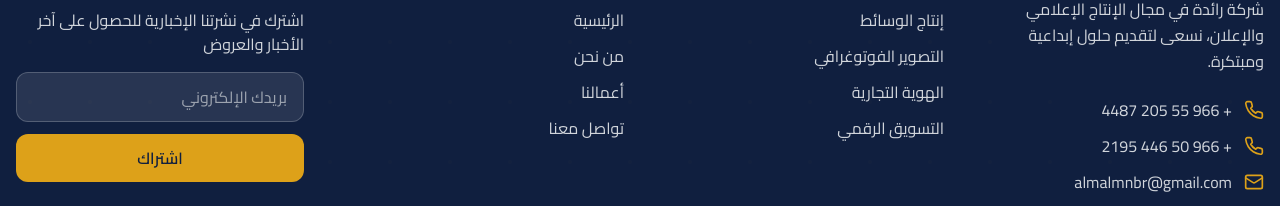
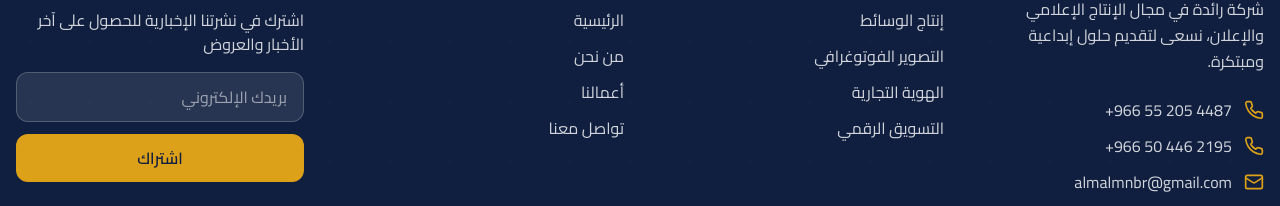
Before and after one commit to almalmnbr/almalmnbr, a React (Vite) app: page / in a window 1280 px wide. Shown: the part 3852-4058 px from the top of the page. Built offline with nearby package versions, Linux system fonts and the light colour scheme; no server answers; the database is empty.

Commit message:
Update Footer.tsx

```diff
--- a/src/components/Footer.tsx
+++ b/src/components/Footer.tsx
@@ -50,12 +50,13 @@ export const Footer = forwardRef<HTMLDivElement>((_, ref) => {
             <div className="space-y-3">
              <div className="flex items-center gap-3">
   <Phone className="w-5 h-5 text-almanbar-gold" />
-                <span className="text-gray-300">+ 966 55 205 4487</span>
+  <span className="text-gray-300" dir="ltr" style={{ unicodeBidi: "isolate" }}>+966 55 205 4487</span>
 </div>
 <div className="flex items-center gap-3">
   <Phone className="w-5 h-5 text-almanbar-gold" />
-                <span className="text-gray-300">+ 966 50 446 2195</span>
+  <span className="text-gray-300" dir="ltr" style={{ unicodeBidi: "isolate" }}>+966 50 446 2195</span>
 </div>
+
               <div className="flex items-center gap-3">
                 <Mail className="w-5 h-5 text-almanbar-gold" />
                 <span className="text-gray-300">almalmnbr@gmail.com</span>
```
Lines whose indentation alone changed are shown as unchanged.
